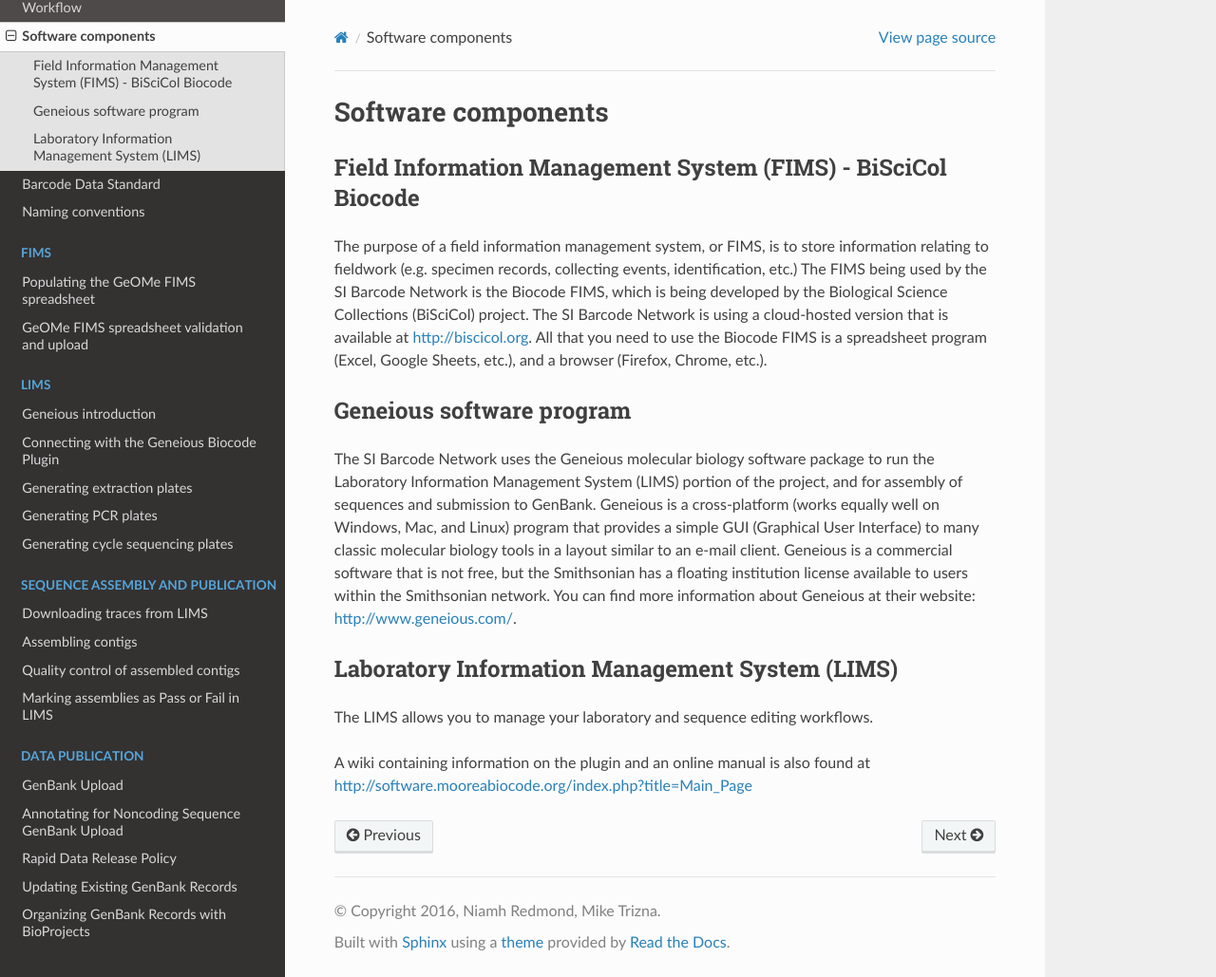
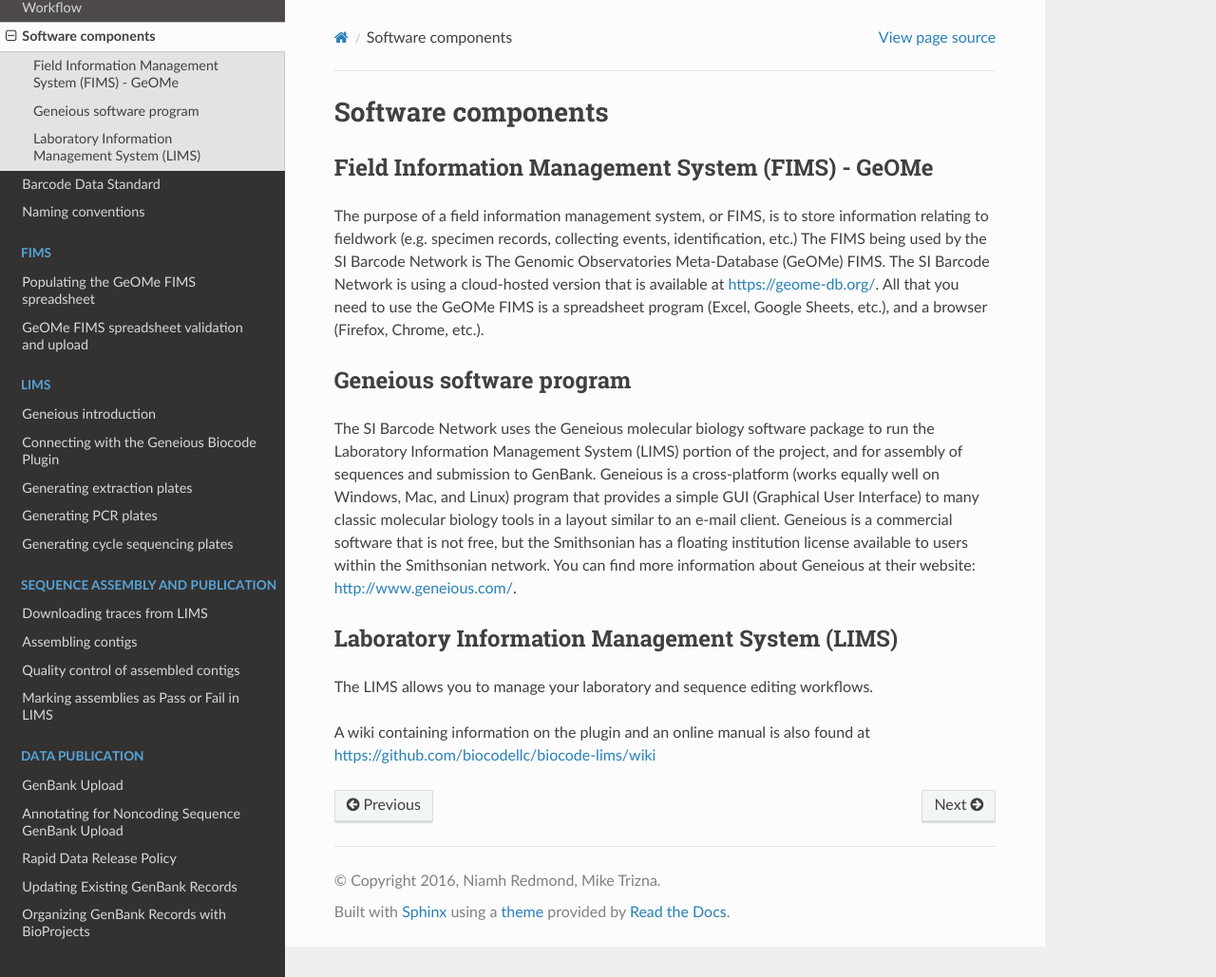
Before and after one commit to SIBarcodeNetwork/ReadtheDocsMaster, a Sphinx documentation site: the page built from Docs/software_components.rst, in a window 1280 px wide and 1029 px high. Shown: the whole window at 95% size. Built offline with Sphinx 7.4.7 and the Read the Docs theme 2.0.0, drawn with Linux system fonts in a browser that asks for light colours.

Commit message:
Updated FIMS info
Updated the FIMS section to reflect new GeOMe FIMS, and updated the link to the LIMS wiki page

```diff
--- a/Docs/software_components.rst
+++ b/Docs/software_components.rst
@@ -3,10 +3,10 @@
 Software components
 ===================
 
-Field Information Management System (FIMS) - BiSciCol Biocode
+Field Information Management System (FIMS) - GeOMe
 -------------------------------------------------------------
 
-The purpose of a field information management system, or FIMS, is to store information relating to fieldwork (e.g. specimen records, collecting events, identification, etc.) The FIMS being used by the SI Barcode Network is the Biocode FIMS, which is being developed by the Biological Science Collections (BiSciCol) project. The SI Barcode Network is using a cloud-hosted version that is available at http://biscicol.org. All that you need to use the Biocode FIMS is a spreadsheet program (Excel, Google Sheets, etc.), and a browser (Firefox, Chrome, etc.).
+The purpose of a field information management system, or FIMS, is to store information relating to fieldwork (e.g. specimen records, collecting events, identification, etc.) The FIMS being used by the SI Barcode Network is The Genomic Observatories Meta-Database (GeOMe) FIMS. The SI Barcode Network is using a cloud-hosted version that is available at https://geome-db.org/. All that you need to use the GeOMe FIMS is a spreadsheet program (Excel, Google Sheets, etc.), and a browser (Firefox, Chrome, etc.).
 
 Geneious software program
 -------------------------
@@ -18,4 +18,4 @@
 
 The LIMS allows you to manage your laboratory and sequence editing workflows.
 
-A wiki containing information on the plugin and an online manual is also found at http://software.mooreabiocode.org/index.php?title=Main_Page
+A wiki containing information on the plugin and an online manual is also found at https://github.com/biocodellc/biocode-lims/wiki
```
